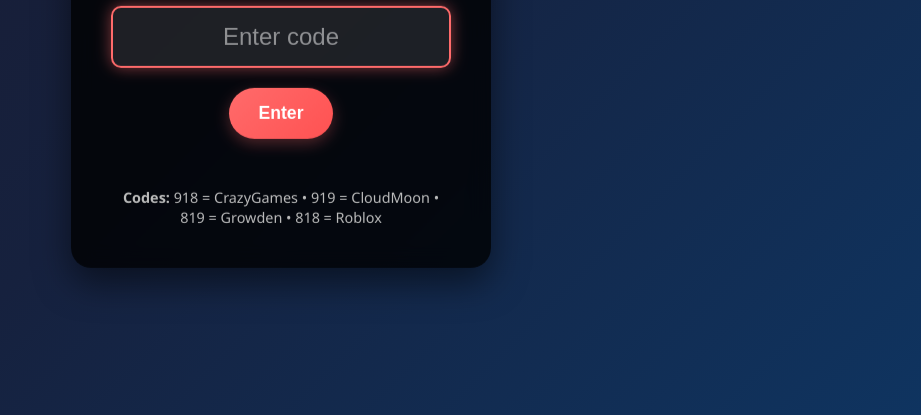
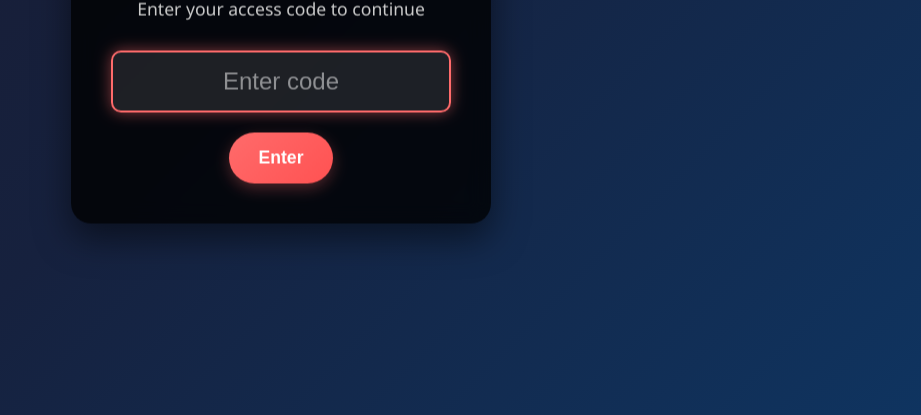
Before and after one commit to muhammad835/lol, a plain HTML site: page index.html in a window 1280 px wide. Shown: the part 385-800 px from the top of the page, without its empty margins (359-1280 px from the left). Drawn offline with Linux system fonts and the light colour scheme.

Commit message:
Update index.html

```diff
--- a/index.html
+++ b/index.html
@@ -21,10 +21,7 @@
       <button class="enter-btn" id="enterBtn">Enter</button>
     </div>
 
-    <div class="error-message" id="errorMessage"></div>
-    <div class="hint">
-      <strong>Codes:</strong> 918 = CrazyGames • 919 = CloudMoon • 819 = Growden • 818 = Roblox
-    </div>
+
   </div>
 
   <!-- CrazyGames Launcher -->
```
